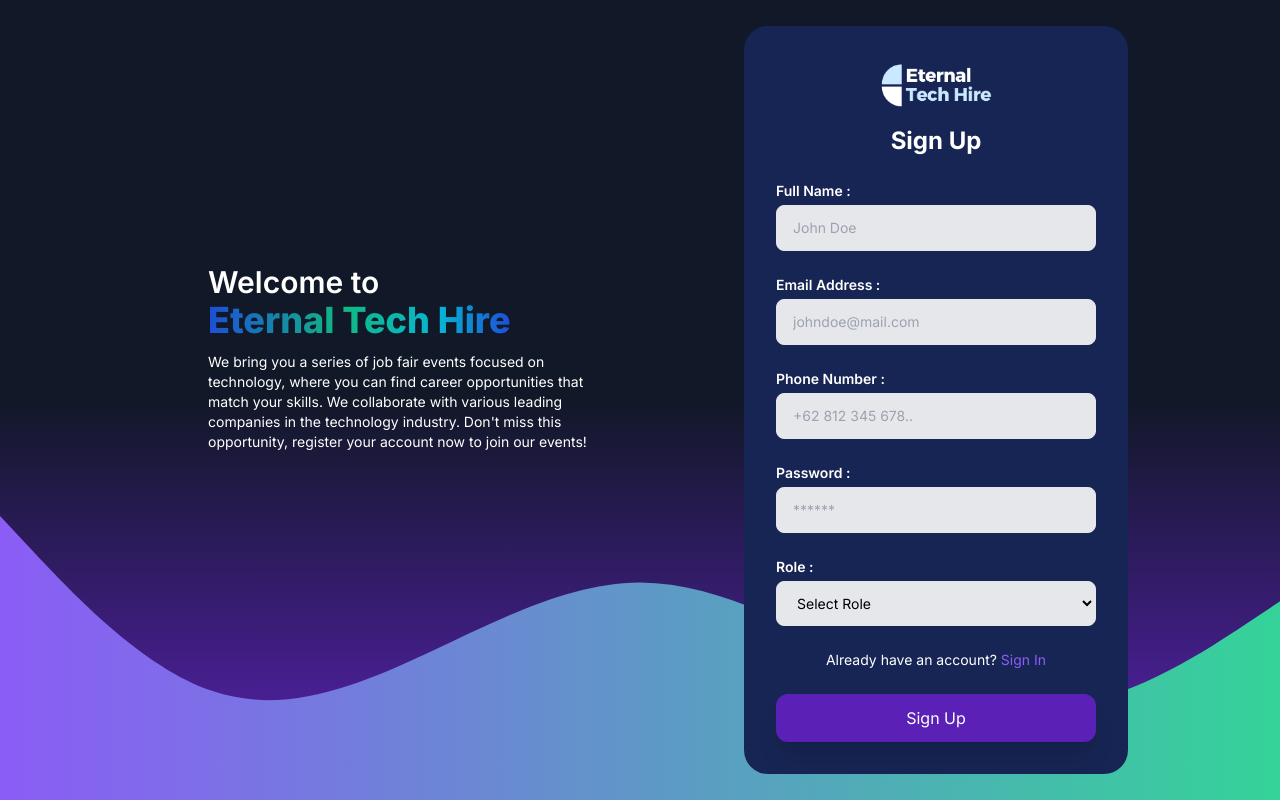
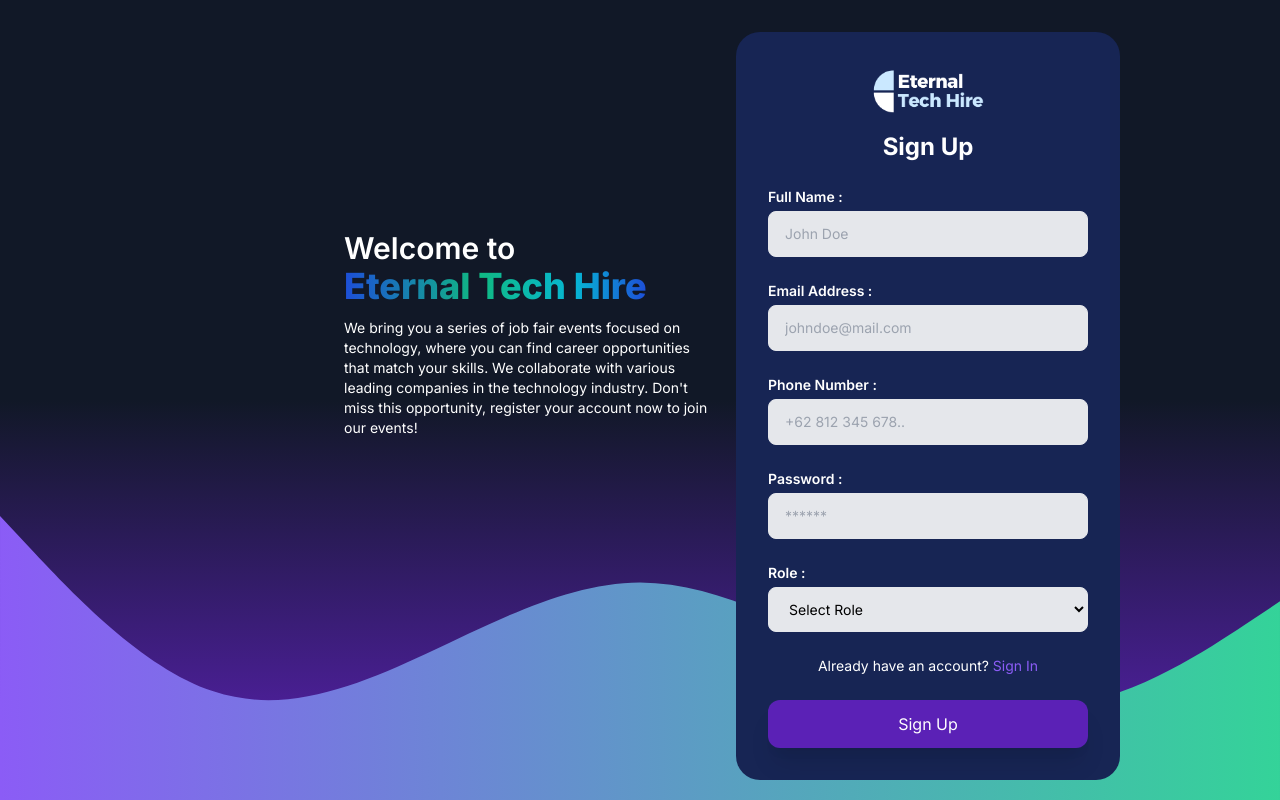
Before and after one commit to Eternal-Tech-Hire/Final-Project, a Next.js app: page /register in a window 1280 px wide. Built offline with nearby package versions, Linux system fonts and the light colour scheme.

Commit message:
revisi register and login page

```diff
--- a/src/app/(without-navbar)/login/page.tsx
+++ b/src/app/(without-navbar)/login/page.tsx
@@ -1,15 +1,11 @@
-
 import { redirect } from "next/navigation";
 import { cookies } from "next/headers";
 
 import Link from "next/link";
 
-
 const LoginPage = () => {
-
-
   async function loginAction(formData: FormData) {
-    "use server"
+    "use server";
     cookies().delete("Authorization");
     try {
       const rawFormData = {
@@ -57,6 +53,7 @@ const LoginPage = () => {
             <div className="card bg-violet-600 shadow-lg w-full h-full hidden lg:flex rounded-3xl absolute transform rotate-6" />
             <div className="relative w-full rounded-3xl lg:px-6 lg:py-4 p-8 min-h-screen lg:min-h-0 bg-blue-950 shadow-md">
               <div className="flex flex-col items-center mb-6">
+                <Link href="/">
                   <div>
                     <img
                       src="/logo_v2.png"
@@ -64,6 +61,7 @@ const LoginPage = () => {
                       className="w-28 mt-6 flex justify-center mx-auto"
                     />
                   </div>
+                </Link>
                 <label
                   htmlFor=""
                   className="block text-2xl text-white text-center font-bold mt-6"
--- a/src/app/(without-navbar)/register/page.tsx
+++ b/src/app/(without-navbar)/register/page.tsx
@@ -7,10 +7,9 @@ const RegisterPage = () => {
         href="https://unpkg.com/tailwindcss@^2/dist/tailwind.min.css"
         rel="stylesheet"
       />
-      <div className="bg-purple-900 absolute top-0 left-0 bg-gradient-to-b from-gray-900 via-gray-900 to-purple-800 bottom-0 leading-5 h-full w-full overflow-hidden"></div>
-      <div className="relative min-h-screen sm:flex sm:flex-row justify-center bg-transparent rounded-3xl shadow-xl">
-        <div className="flex-col flex  self-center lg:px-14 sm:max-w-4xl xl:max-w-lg mr-20 lg:mb-24 z-10">
-          <div className="self-start hidden lg:flex flex-col text-white">
+      <div className="bg-purple-900 fixed top-0 left-0 bg-gradient-to-b from-gray-900 via-gray-900 to-purple-800 bottom-0 leading-5 h-full w-full overflow-hidden"></div>
+        <div className="flex-col flex fixed w-3/4 ml-72 justify-center items-center min-h-screen  lg:px-14 lg:mb-24 z-10">
+          <div className="self-start hidden lg:flex flex-col text-white sticky mb-36 top-0 w-96">
             <h1 className="my-3 font-semibold text-3xl">
               Welcome to <br />
               <span className="font-extrabold text-4xl">
@@ -34,11 +33,12 @@ const RegisterPage = () => {
             </p>
           </div>
         </div>
-        <div className="flex justify-center self-center z-10">
+      <div className="flex min-h-screen justify-center sm:flex sm:flex-row py-5 bg-transparent rounded-3xl shadow-xl">
+        <div className="flex w-3/4 justify-center lg:justify-end self-end z-10 overflow-auto">
           <form
             action="#"
             method="#"
-            className="lg:p-8 p-8 bg-blue-950 mx-auto lg:rounded-3xl lg:w-96 w-full "
+            className="lg:px-8 lg:py-8 p-8 bg-blue-950  rounded-3xl lg:w-96 w-full "
           >
             <div className="flex flex-col items-center mb-6">
               <Link href="/">
@@ -156,7 +156,7 @@ const RegisterPage = () => {
         </div>
       </div>
       <svg
-        className="absolute bottom-0 left-0 opacity-0 lg:opacity-100"
+        className="bottom-0 left-0 opacity-0 lg:opacity-100 fixed"
         xmlns="http://www.w3.org/2000/svg"
         viewBox="0 0 1440 320"
       >
```
Lines whose indentation alone changed are shown as unchanged.
